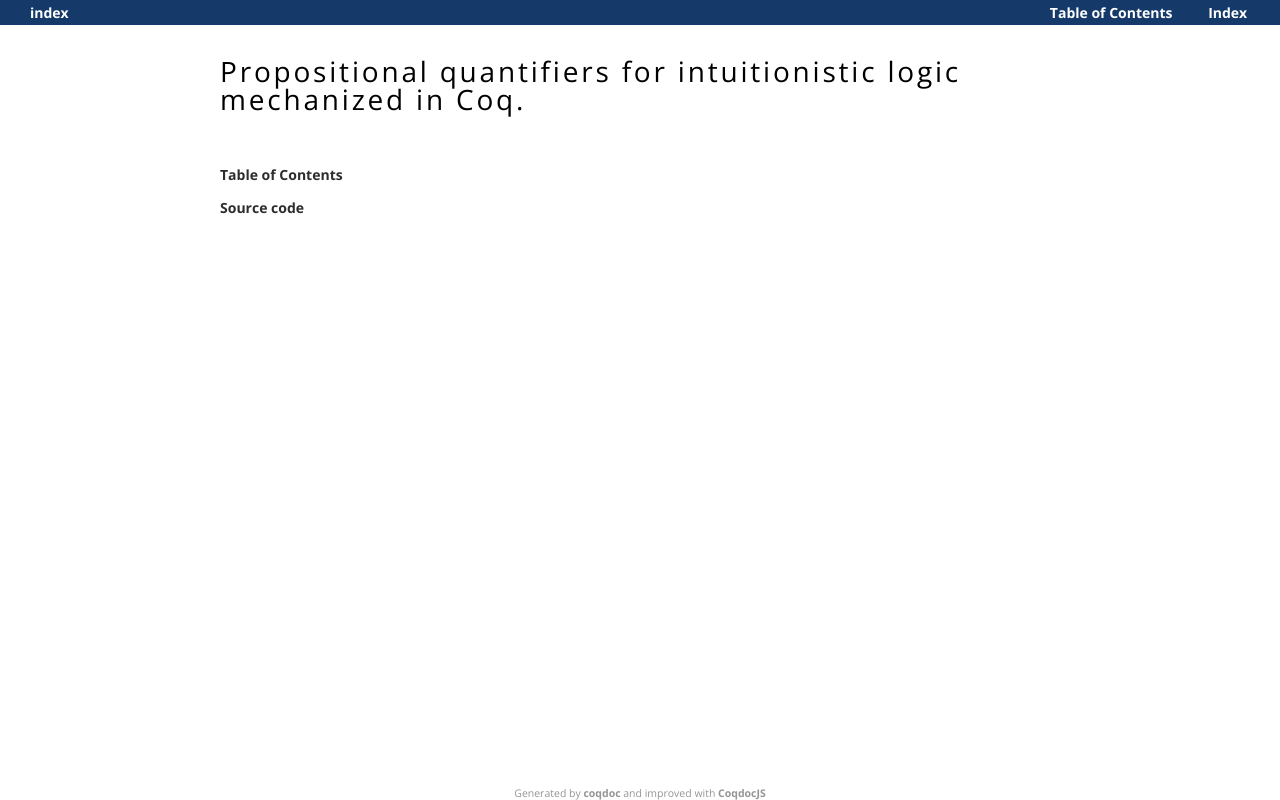
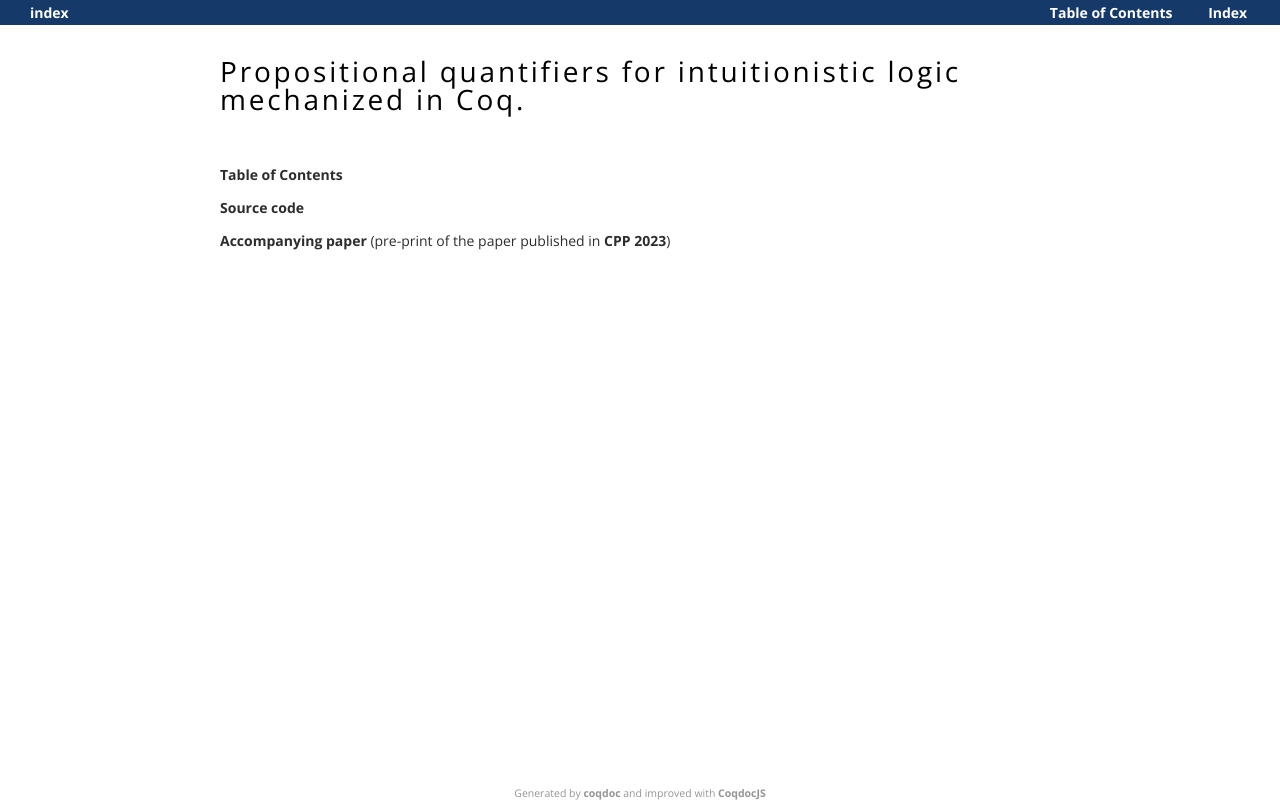
Before and after one commit to IPQCoq/ipqcoq.github.io, a plain HTML site: page index.html in a window 1280 px wide. Drawn offline with nearby package versions, Linux system fonts and the light colour scheme; files whose address does not match are found by name.

Commit message:
add link to paper

```diff
--- a/index.html
+++ b/index.html
@@ -28,6 +28,7 @@
       <br/>
       <p> <a href="./doc/toc.html"> Table of Contents </a></p>
       <p><a href="release.tar.gz">Source code</a></p>
+      <p><a href="./cpp2023fereevangool-prepub.pdf">Accompanying paper</a> (pre-print of the paper published in <a href="https://popl23.sigplan.org/details/CPP-2023-papers/2/Formalizing-and-computing-propositional-quantifiers">CPP 2023</a>)</p>
     </div>
 
 </div>
```
